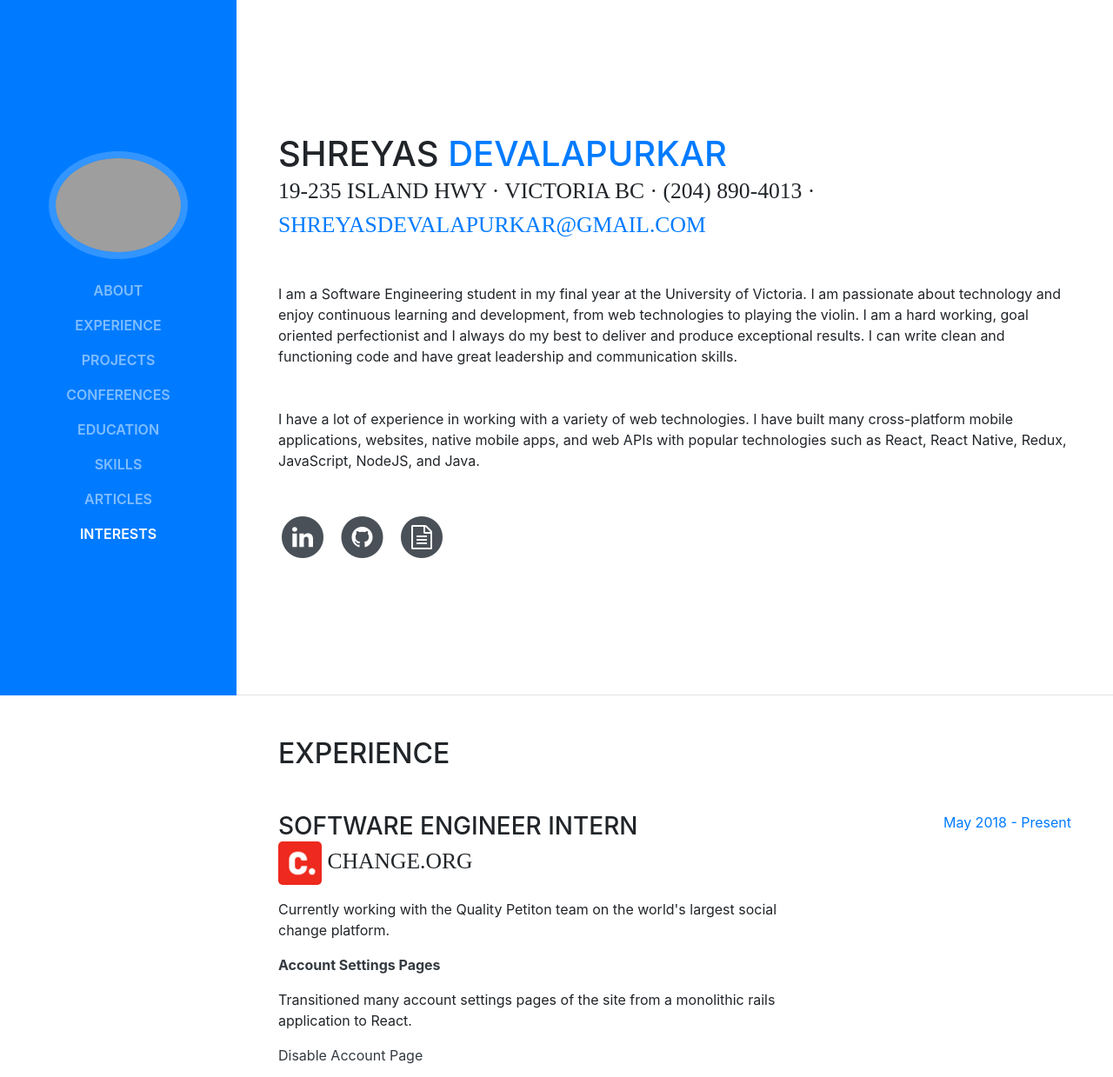
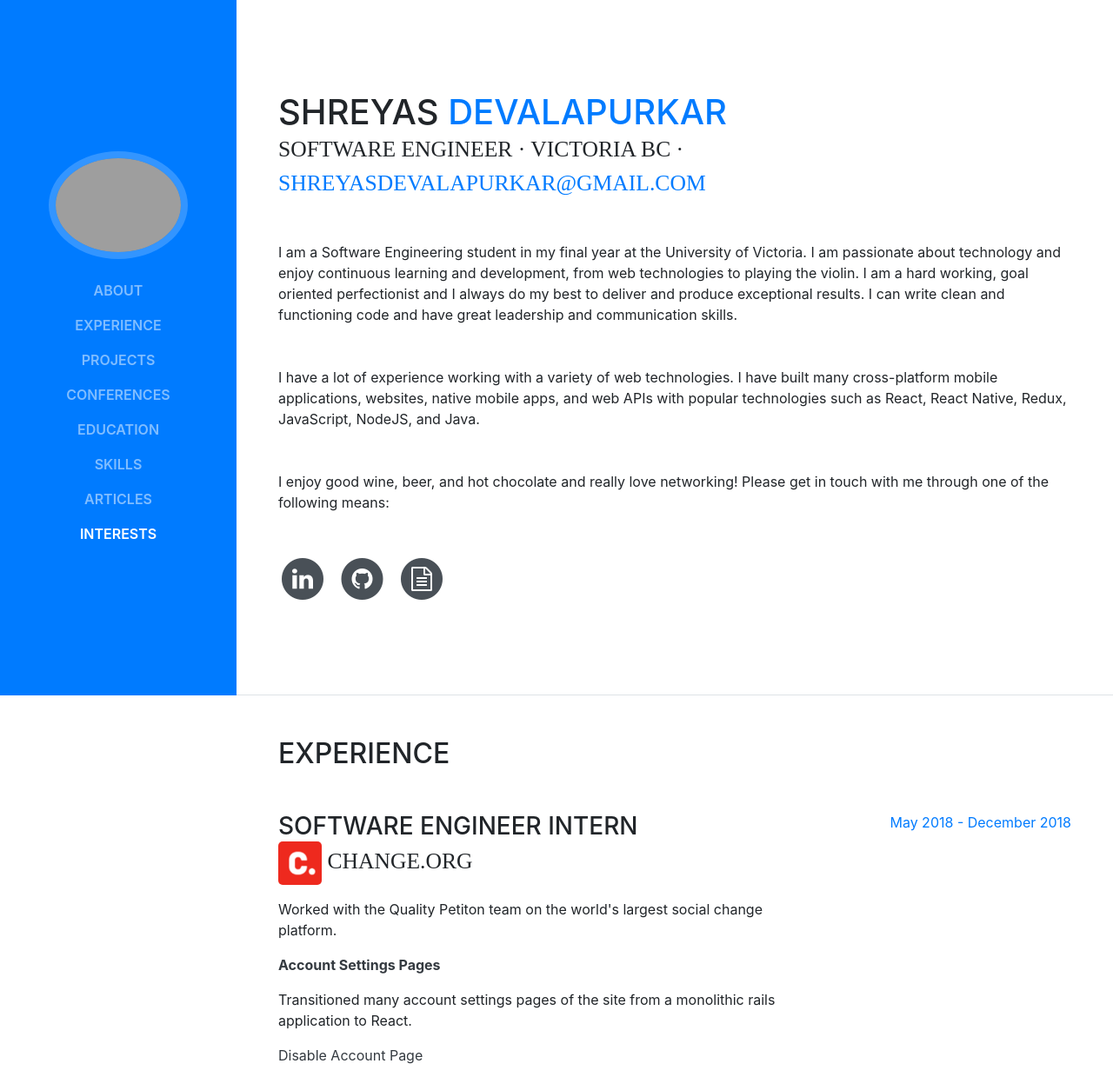
Before and after one commit to sdevalapurkar/personal-website, a website with bundled scripts: page index.html in a window 1280 px wide. Shown: the top 1239 px of the page at 87% size. Built offline with nearby package versions, Linux system fonts and the light colour scheme; grey boxes are pictures that could not be loaded; a web font is replaced by a local one.

Commit message:
minor tweaks

```diff
--- a/index.html
+++ b/index.html
@@ -75,14 +75,17 @@
           <h1 class="mb-0">Shreyas
             <span class="text-primary last-name">Devalapurkar</span>
           </h1>
-          <div class="subheading mb-5">19-235 Island Hwy · Victoria BC · (204) 890-4013 ·
+          <div class="subheading mb-5">Software Engineer · Victoria BC ·
             <a href="mailto:name@email.com">shreyasdevalapurkar@gmail.com</a>
           </div>
           <p class="mb-5">I am a Software Engineering student in my final year at the University of Victoria. I am passionate about technology and enjoy continuous learning and development, from web technologies to playing the violin.
             I am a hard working, goal oriented perfectionist and I always do my best to deliver and produce exceptional results. I can write clean and functioning code and have great leadership and communication skills.
           </p>
           <p class="mb-5">
-            I have a lot of experience in working with a variety of web technologies. I have built many cross-platform mobile applications, websites, native mobile apps, and web APIs with popular technologies such as React, React Native, Redux, JavaScript, NodeJS, and Java.
+            I have a lot of experience working with a variety of web technologies. I have built many cross-platform mobile applications, websites, native mobile apps, and web APIs with popular technologies such as React, React Native, Redux, JavaScript, NodeJS, and Java.
+          </p>
+          <p class="mb-5">
+            I enjoy good wine, beer, and hot chocolate and really love networking! Please get in touch with me through one of the following means:
           </p>
           <ul class="list-inline list-social-icons mb-0">
             <li class="list-inline-item">
@@ -121,7 +124,7 @@
             <div class="resume-content mr-auto">
               <h3 class="mb-0">Software Engineer Intern</h3>
               <div class="subheading mb-3"><a href="https://www.change.org/"><img src="img/change.png" height="50" width="50" align="middle"></a>  Change.org</div>
-              <p>Currently working with the Quality Petiton team on the world's largest social change platform.</p>
+              <p>Worked with the Quality Petiton team on the world's largest social change platform.</p>
               <p style="color: #343a40; font-weight: bold">Account Settings Pages</p>
               <p>Transitioned many account settings pages of the site from a monolithic rails application to React.</p>
               <p style="color: #343a40">Disable Account Page</p>
@@ -141,7 +144,7 @@
               </ul>
             </div>
             <div class="resume-date text-md-right">
-              <span class="text-primary">May 2018 - Present</span>
+              <span class="text-primary">May 2018 - December 2018</span>
             </div>
           </div>
 
@@ -251,8 +254,8 @@
                     </ul>
                     <p style="color: #343a40; font-weight: bold">Team Members and Contributions:</p>
                     <ul>
-                        <li>Shreyas Devalapurkar: Frontend Developer</li>
-                        <li>Ahmed Siddiqui: Designer and Backend Developer</li>
+                        <li>Shreyas Devalapurkar: Full Stack Developer and Team Lead</li>
+                        <li>Ahmed Siddiqui: Designer and Full Stack Developer</li>
                         <li>Nisarg Patel: Frontend Developer</li>
                         <li>Lee Zeitz: Backend Developer</li>
                         <li>David Schriemer: UI/UX Designer and Developer</li>
```
